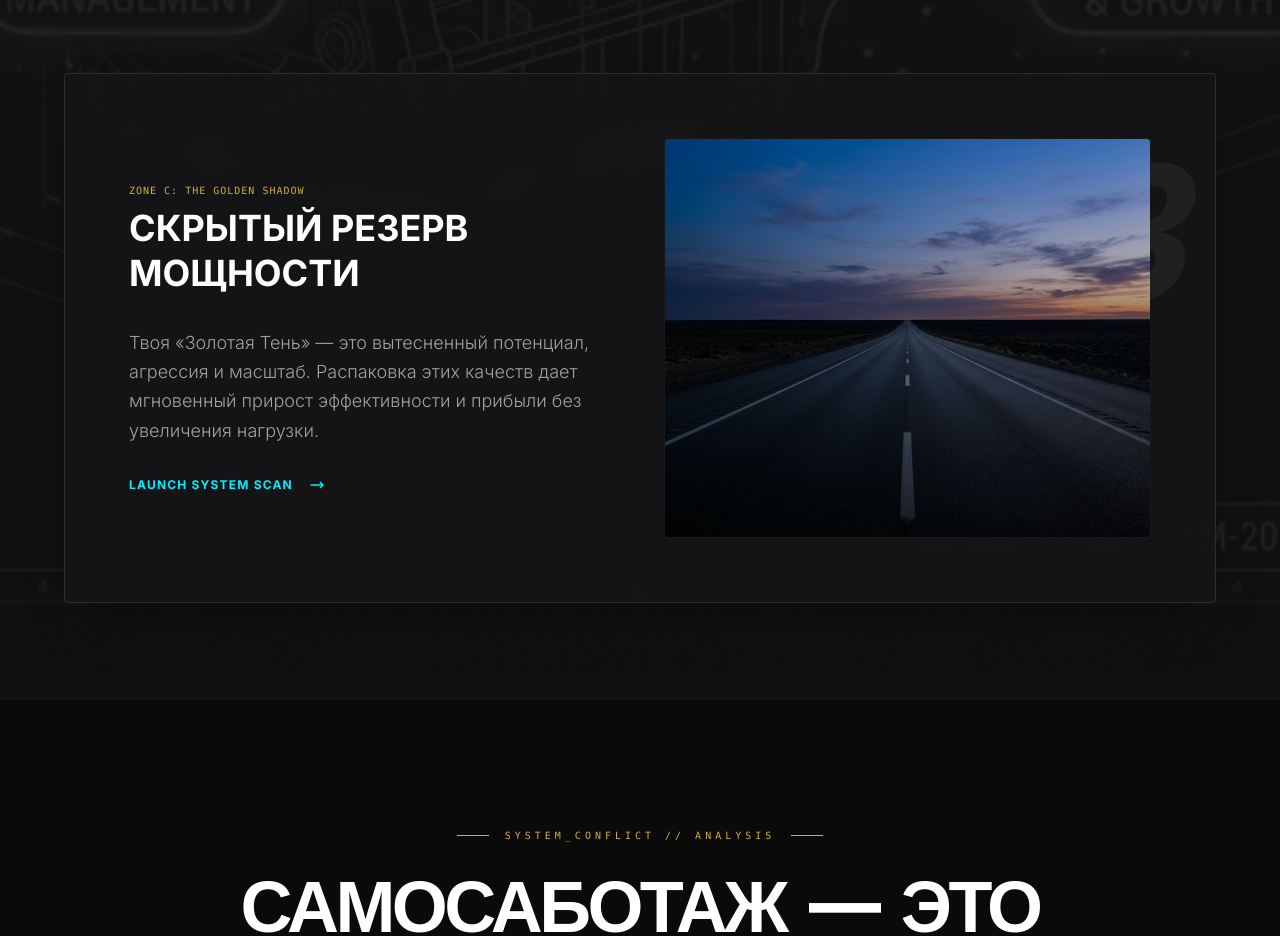
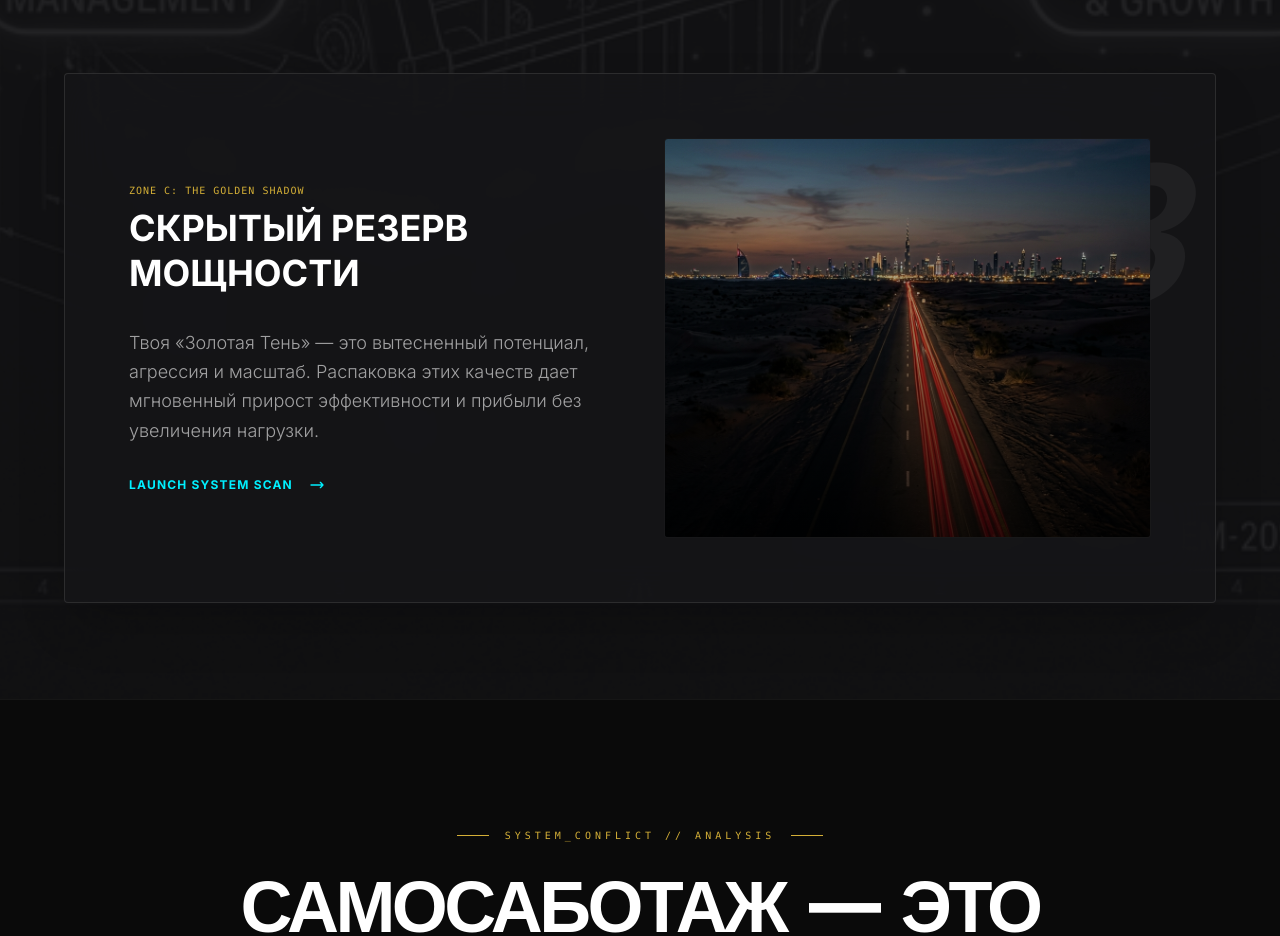
Before and after one commit to Sher1978/Shershadow.online, a Next.js app: page / in a window 1280 px wide. Shown: the part 3240-4176 px from the top of the page. Built offline with nearby package versions, Linux system fonts and the light colour scheme.

Commit message:
UPDATE: Zone C image updated with Dubai highway visual from archives

```diff
--- a/src/components/DiagnosticAudit.tsx
+++ b/src/components/DiagnosticAudit.tsx
@@ -25,7 +25,7 @@ const cards = [
     zone: "ZONE C: THE GOLDEN SHADOW",
     title: "СКРЫТЫЙ РЕЗЕРВ МОЩНОСТИ",
     description: "Твоя «Золотая Тень» — это вытесненный потенциал, агрессия и масштаб. Распаковка этих качеств дает мгновенный прирост эффективности и прибыли без увеличения нагрузки.",
-    icon: "/superpower_final.png"
+    icon: "/zone_c_update.png"
   }
 ];
 
```
Also changed, not shown: public/zone_c_update.png (added).
